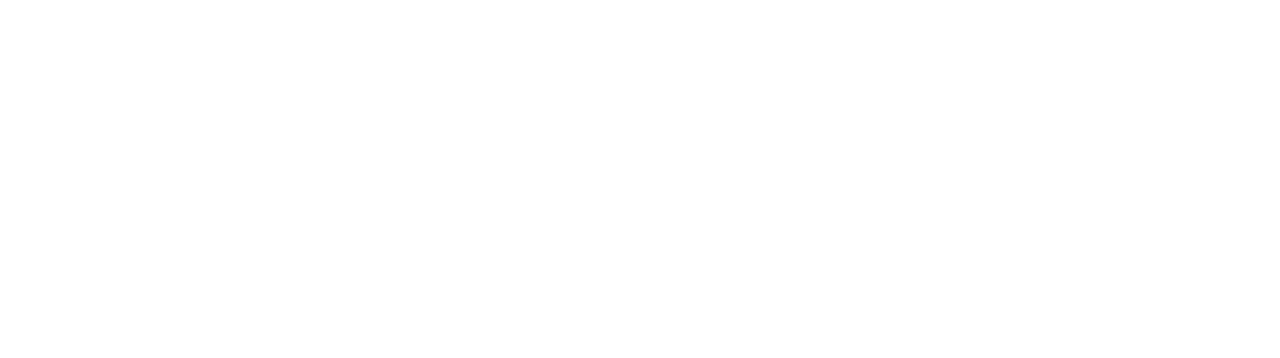
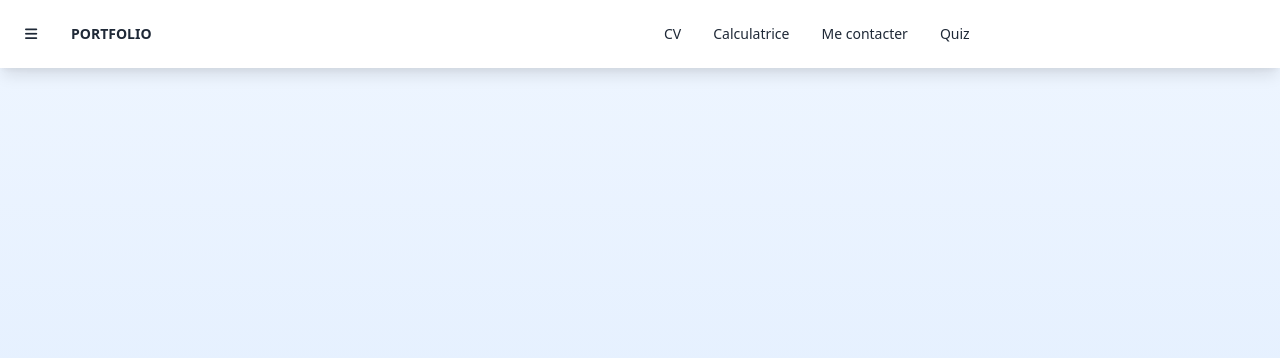
Before and after one commit to yanisdardaz/Tp-dev-web, a website: page src/index.html in a window 1280 px wide. Drawn offline with nearby package versions, Linux system fonts and the light colour scheme.

Commit message:
Ajout de la barre de navigation responsive avec animations d’apparition et d’interaction

```diff
--- a/src/index.html
+++ b/src/index.html
@@ -151,3 +151,30 @@
       animation: hackingEffect 0.5s linear infinite;
       font-family: monospace;
     }
+      </style>
+</head>
+<body class="bg-gradient-to-b from-blue-50 to-blue-100 min-h-screen">
+  <!-- Navbar avec animation -->
+  <div class="navbar bg-base-100 shadow-lg sticky top-0 z-50 animate__animated animate__fadeInDown">
+    <div class="navbar-start">
+      <div class="dropdown">
+        <label tabindex="0" class="btn btn-ghost lg:hidden">
+          <i class="fas fa-bars"></i>
+        </label>
+        <ul tabindex="0" class="menu menu-sm dropdown-content mt-3 z-[1] p-2 shadow bg-base-100 rounded-box w-52">
+          <li><a href="#" class="menu-item" onclick="showTab('cv'); return false;">CV</a></li>
+          <li><a href="#" class="menu-item" onclick="showTab('calculatrice'); return false;">Calculatrice</a></li>
+          <li><a href="#" class="menu-item" onclick="showTab('contact'); return false;">Me contacter</a></li>
+          <li><a href="#" class="menu-item" onclick="showTab('quiz'); return false;">Quiz</a></li>
+        </ul>
+      </div>
+      <a class="btn btn-ghost normal-case text-xl animate__animated animate__pulse animate__infinite">Portfolio</a>
+    </div>
+    <div class="navbar-center hidden lg:flex">
+      <ul class="menu menu-horizontal px-1">
+        <li><a href="#" class="menu-item" onclick="showTab('cv'); return false;">CV</a></li>
+        <li><a href="#" class="menu-item" onclick="showTab('calculatrice'); return false;">Calculatrice</a></li>
+        <li><a href="#" class="menu-item" onclick="showTab('contact'); return false;">Me contacter</a></li>
+        <li><a href="#" class="menu-item" onclick="showTab('quiz'); return false;">Quiz</a></li>
+      </ul>
+    </div>
```
